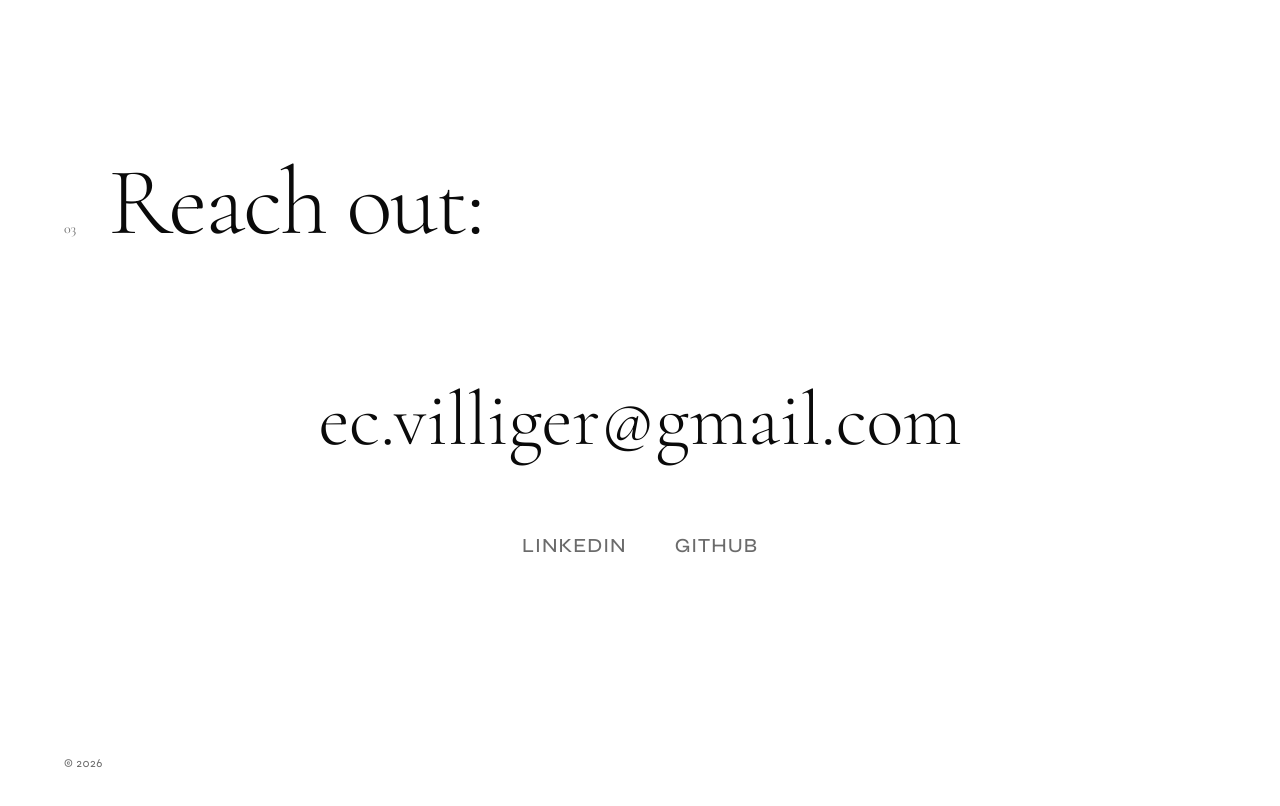
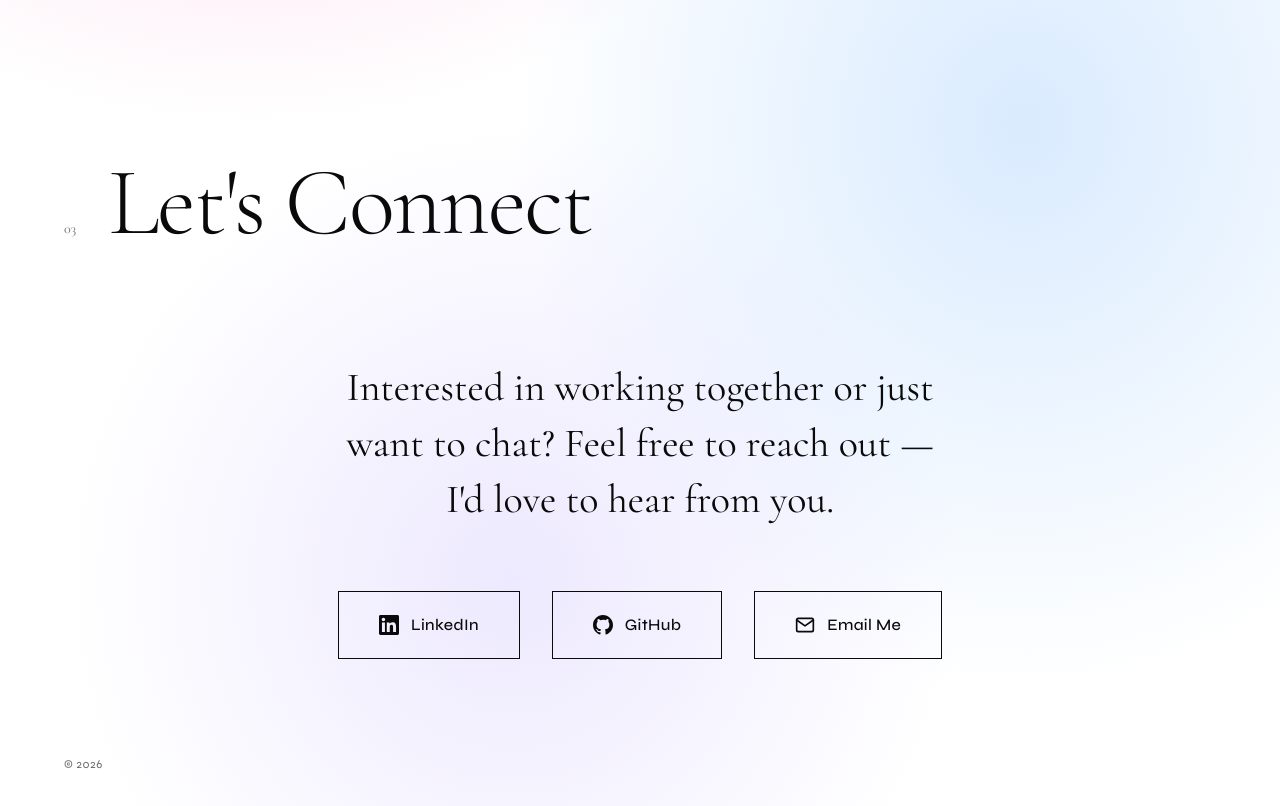
Before and after one commit to boomer199/boomer199.github.io, a plain HTML site: page index.html in a window 1280 px wide. Shown: the part 3740-4546 px from the top of the page. Drawn offline with nearby package versions, Linux system fonts and the light colour scheme.

Commit message:
background and reworked contact page

```diff
--- a/index.html
+++ b/index.html
@@ -155,17 +155,35 @@
         <section id="contact" class="section contact">
             <div class="section-header">
                 <span class="section-number">03</span>
-                <h2 class="section-title reveal">Reach out:</h2>
+                <h2 class="section-title reveal">Let's Connect</h2>
             </div>
 
             <div class="contact-content">
-                <a href="mailto:ec.villiger@gmail.com" class="contact-email reveal-up">
-                    ec.villiger@gmail.com
-                </a>
+                <p class="contact-message reveal-up">
+                    Interested in working together or just want to chat?
+                    Feel free to reach out — I'd love to hear from you.
+                </p>
 
-                <div class="social-links reveal-up" style="--delay: 0.1s">
-                    <a href="https://www.linkedin.com/in/everett-villiger-622002295" target="_blank" class="social-link">LinkedIn</a>
-                    <a href="https://github.com/boomer199" target="_blank" class="social-link">GitHub</a>
+                <div class="contact-links reveal-up" style="--delay: 0.1s">
+                    <a href="https://www.linkedin.com/in/everett-villiger-622002295" target="_blank" class="contact-link-primary">
+                        <svg width="20" height="20" viewBox="0 0 24 24" fill="currentColor">
+                            <path d="M20.447 20.452h-3.554v-5.569c0-1.328-.027-3.037-1.852-3.037-1.853 0-2.136 1.445-2.136 2.939v5.667H9.351V9h3.414v1.561h.046c.477-.9 1.637-1.85 3.37-1.85 3.601 0 4.267 2.37 4.267 5.455v6.286zM5.337 7.433c-1.144 0-2.063-.926-2.063-2.065 0-1.138.92-2.063 2.063-2.063 1.14 0 2.064.925 2.064 2.063 0 1.139-.925 2.065-2.064 2.065zm1.782 13.019H3.555V9h3.564v11.452zM22.225 0H1.771C.792 0 0 .774 0 1.729v20.542C0 23.227.792 24 1.771 24h20.451C23.2 24 24 23.227 24 22.271V1.729C24 .774 23.2 0 22.222 0h.003z"/>
+                        </svg>
+                        <span>LinkedIn</span>
+                    </a>
+                    <a href="https://github.com/boomer199" target="_blank" class="contact-link-primary">
+                        <svg width="20" height="20" viewBox="0 0 24 24" fill="currentColor">
+                            <path d="M12 0C5.374 0 0 5.373 0 12c0 5.302 3.438 9.8 8.207 11.387.599.111.793-.261.793-.577v-2.234c-3.338.726-4.033-1.416-4.033-1.416-.546-1.387-1.333-1.756-1.333-1.756-1.089-.745.083-.729.083-.729 1.205.084 1.839 1.237 1.839 1.237 1.07 1.834 2.807 1.304 3.492.997.107-.775.418-1.305.762-1.604-2.665-.305-5.467-1.334-5.467-5.931 0-1.311.469-2.381 1.236-3.221-.124-.303-.535-1.524.117-3.176 0 0 1.008-.322 3.301 1.23A11.509 11.509 0 0112 5.803c1.02.005 2.047.138 3.006.404 2.291-1.552 3.297-1.23 3.297-1.23.653 1.653.242 2.874.118 3.176.77.84 1.235 1.911 1.235 3.221 0 4.609-2.807 5.624-5.479 5.921.43.372.823 1.102.823 2.222v3.293c0 .319.192.694.801.576C20.566 21.797 24 17.3 24 12c0-6.627-5.373-12-12-12z"/>
+                        </svg>
+                        <span>GitHub</span>
+                    </a>
+                    <a href="mailto:ec.villiger@gmail.com" class="contact-link-primary">
+                        <svg width="20" height="20" viewBox="0 0 24 24" fill="none" stroke="currentColor" stroke-width="2" stroke-linecap="round" stroke-linejoin="round">
+                            <rect x="2" y="4" width="20" height="16" rx="2"/>
+                            <path d="M22 6L12 13L2 6"/>
+                        </svg>
+                        <span>Email Me</span>
+                    </a>
                 </div>
             </div>
         </section>
--- a/styles.css
+++ b/styles.css
@@ -35,6 +35,17 @@ body {
     line-height: 1.6;
     color: var(--black);
     background-color: var(--white);
+    background-image:
+        radial-gradient(ellipse 100% 30% at 5% 5%, rgba(147, 197, 253, 0.5) 0%, transparent 50%),
+        radial-gradient(ellipse 80% 25% at 95% 8%, rgba(249, 168, 212, 0.45) 0%, transparent 50%),
+        radial-gradient(ellipse 90% 20% at 10% 25%, rgba(249, 168, 212, 0.35) 0%, transparent 50%),
+        radial-gradient(ellipse 70% 25% at 85% 35%, rgba(147, 197, 253, 0.4) 0%, transparent 50%),
+        radial-gradient(ellipse 60% 15% at 50% 45%, rgba(196, 181, 253, 0.3) 0%, transparent 50%),
+        radial-gradient(ellipse 85% 20% at 15% 55%, rgba(147, 197, 253, 0.4) 0%, transparent 50%),
+        radial-gradient(ellipse 75% 25% at 90% 65%, rgba(249, 168, 212, 0.4) 0%, transparent 50%),
+        radial-gradient(ellipse 90% 20% at 20% 75%, rgba(249, 168, 212, 0.45) 0%, transparent 50%),
+        radial-gradient(ellipse 80% 25% at 80% 85%, rgba(147, 197, 253, 0.35) 0%, transparent 50%),
+        radial-gradient(ellipse 70% 20% at 40% 95%, rgba(196, 181, 253, 0.3) 0%, transparent 50%);
     overflow-x: hidden;
     -webkit-font-smoothing: antialiased;
 }
@@ -430,81 +441,55 @@ ul {
    ═══════════════════════════════════════════════════════ */
 
 .contact {
-    min-height: 80vh;
-    display: flex;
-    flex-direction: column;
-    justify-content: center;
+    min-height: auto;
+    padding-bottom: 4rem;
 }
 
 .contact-content {
     text-align: center;
 }
 
-.contact-email {
+.contact-message {
     font-family: var(--font-display);
-    font-size: clamp(2rem, 6vw, 5rem);
-    font-weight: 300;
-    display: inline-block;
-    position: relative;
-    margin-bottom: 3rem;
-    transition: letter-spacing 0.4s var(--ease-out-expo);
+    font-size: clamp(1.5rem, 4vw, 2.5rem);
+    font-weight: 400;
+    line-height: 1.4;
+    max-width: 600px;
+    margin: 0 auto 4rem;
+    text-align: center;
 }
 
-.contact-email::after {
-    content: '';
-    position: absolute;
-    bottom: -8px;
-    left: 0;
-    width: 100%;
-    height: 2px;
-    background: var(--black);
-    transform: scaleX(0);
-    transform-origin: right;
-    transition: transform 0.6s var(--ease-out-expo);
+.contact-links {
+    display: flex;
+    justify-content: center;
+    gap: 2rem;
+    flex-wrap: wrap;
 }
 
-.contact-email:hover {
+.contact-link-primary {
+    display: inline-flex;
+    align-items: center;
+    gap: 0.75rem;
+    padding: 1.25rem 2.5rem;
+    font-size: 1rem;
+    font-weight: 500;
     letter-spacing: 0.02em;
+    border: 1px solid var(--black);
+    transition: all 0.4s var(--ease-out-expo);
 }
 
-.contact-email:hover::after {
-    transform: scaleX(1);
-    transform-origin: left;
+.contact-link-primary svg {
+    flex-shrink: 0;
+    transition: transform 0.4s var(--ease-out-expo);
 }
 
-.social-links {
-    display: flex;
-    justify-content: center;
-    gap: 3rem;
+.contact-link-primary:hover {
+    background: var(--black);
+    color: var(--white);
 }
 
-.social-link {
-    font-size: 1.25rem;
-    font-weight: 500;
-    letter-spacing: 0.05em;
-    text-transform: uppercase;
-    color: var(--gray);
-    position: relative;
-    transition: color 0.3s ease;
-}
-
-.social-link:hover {
-    color: var(--black);
-}
-
-.social-link::after {
-    content: '';
-    position: absolute;
-    bottom: -4px;
-    left: 0;
-    width: 0;
-    height: 1px;
-    background: var(--black);
-    transition: width 0.4s var(--ease-out-expo);
-}
-
-.social-link:hover::after {
-    width: 100%;
+.contact-link-primary:hover svg {
+    transform: scale(1.1);
 }
 
 /* ═══════════════════════════════════════════════════════
@@ -577,9 +562,13 @@ ul {
         gap: 2rem;
     }
 
-    .social-links {
+    .contact-links {
         flex-direction: column;
-        gap: 1.5rem;
+        gap: 1rem;
+    }
+
+    .contact-link-primary {
+        justify-content: center;
     }
 }
 
```
